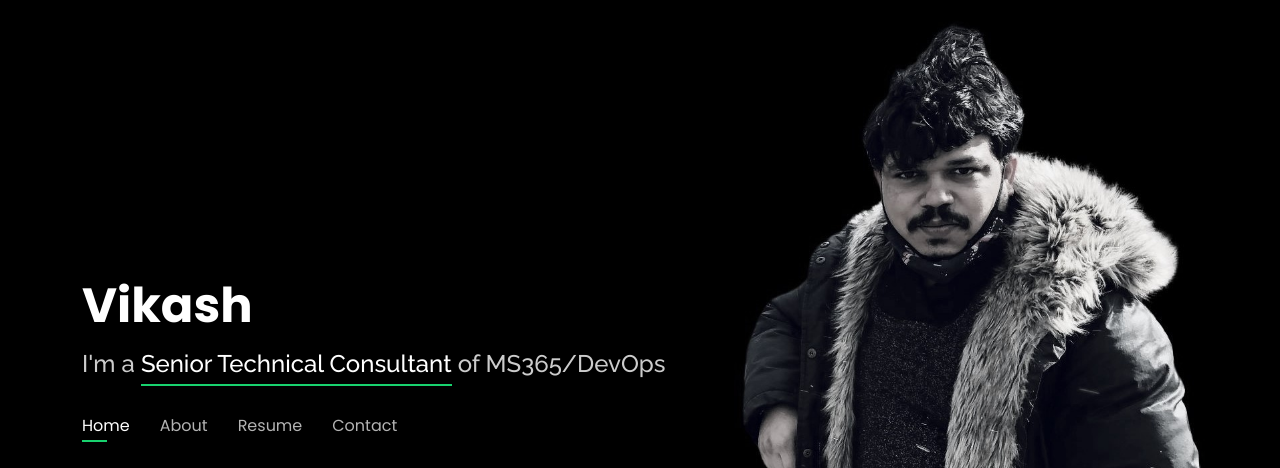
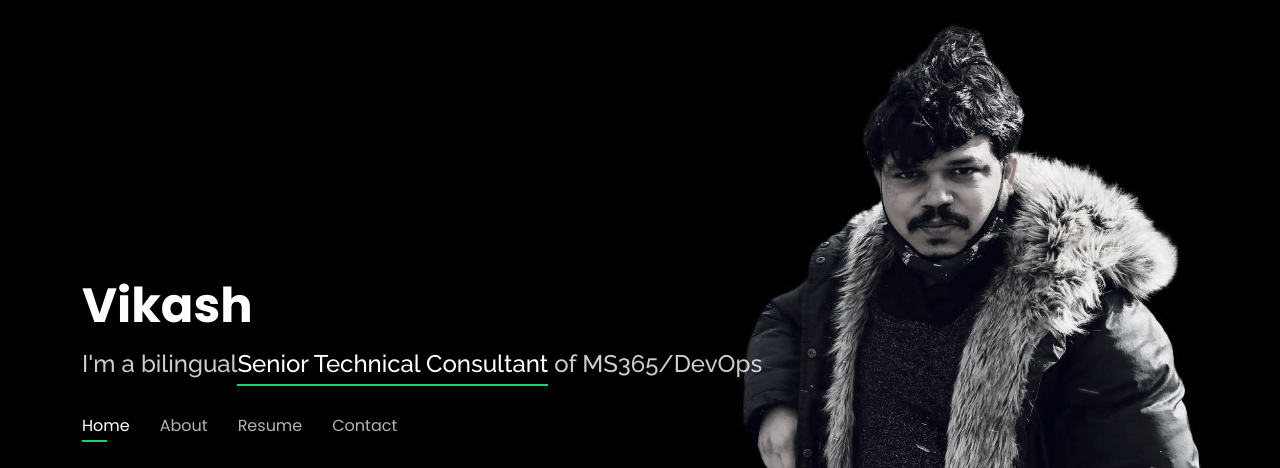
Before and after one commit to katvik001/WebDev, a plain HTML site: page index.html in a window 1280 px wide. Shown: the top 468 px of the page. Drawn offline with nearby package versions, Linux system fonts and the light colour scheme.

Commit message:
updated readme txt

```diff
--- a/index.html
+++ b/index.html
@@ -46,7 +46,7 @@
       <h1><a href="index.html">Vikash</a></h1>
       <!-- Uncomment below if you prefer to use an image logo -->
       <!-- <a href="index.html" class="mr-auto"><img src="assets/img/logo.png" alt="" class="img-fluid"></a> -->
-      <h2>I'm a <span>Senior Technical Consultant</span> of MS365/DevOps</h2>
+      <h2>I'm a bilingual<span>Senior Technical Consultant</span> of MS365/DevOps</h2>
 
       <nav id="navbar" class="navbar">
         <ul>
```
